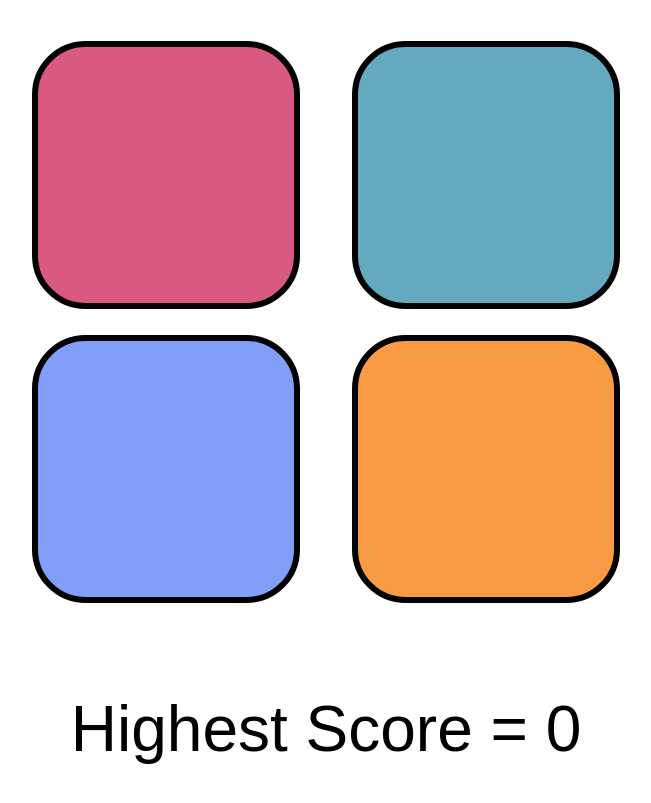
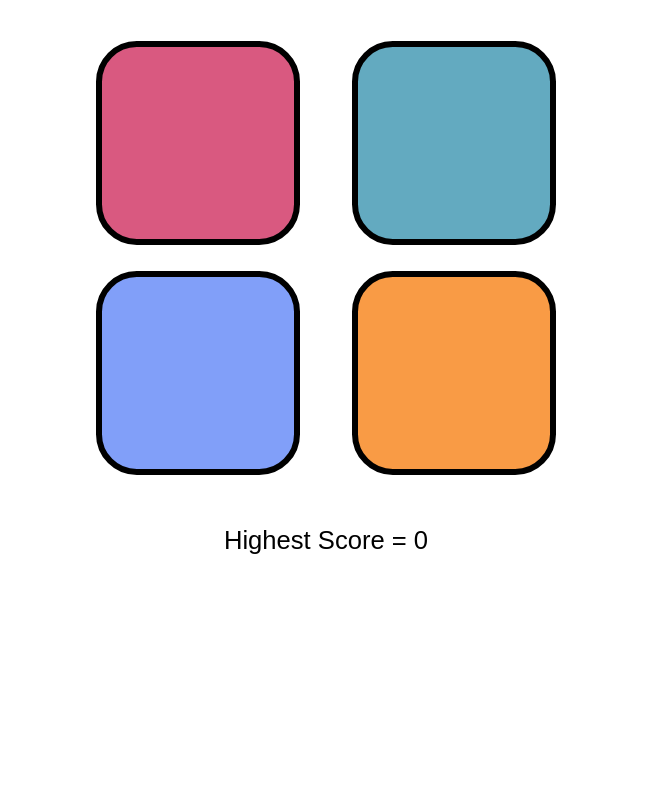
Before and after one commit to asifkotla/Simon-Say-s-Game, a plain HTML site: page index.html in a window 1280 px wide. Shown: the part 105-908 px from the top of the page, without its empty margins (314-965 px from the left). After the commit the page ends 800 px from the top, so only its background shows below. Drawn offline with Linux system fonts and the light colour scheme.

Commit message:
Update4style.css

```diff
--- a/style.css
+++ b/style.css
@@ -7,8 +7,8 @@ body {
 }
 
 .btn {
-    height: 20vw; /* Scales with the viewport width */
-    width: 20vw;
+    height: 15vw; /* Scales with the viewport width */
+    width: 15vw;
     border: 0.5vw solid black;
     border-radius: 20%;
     margin: 2vw;
@@ -37,7 +37,7 @@ body {
     background-color: white;
 }
 #score {
-    font-size: 5vw;
+    font-size: 2vw;
     font-family:Arial, Helvetica, sans-serif;
     color:black;
 }
```
